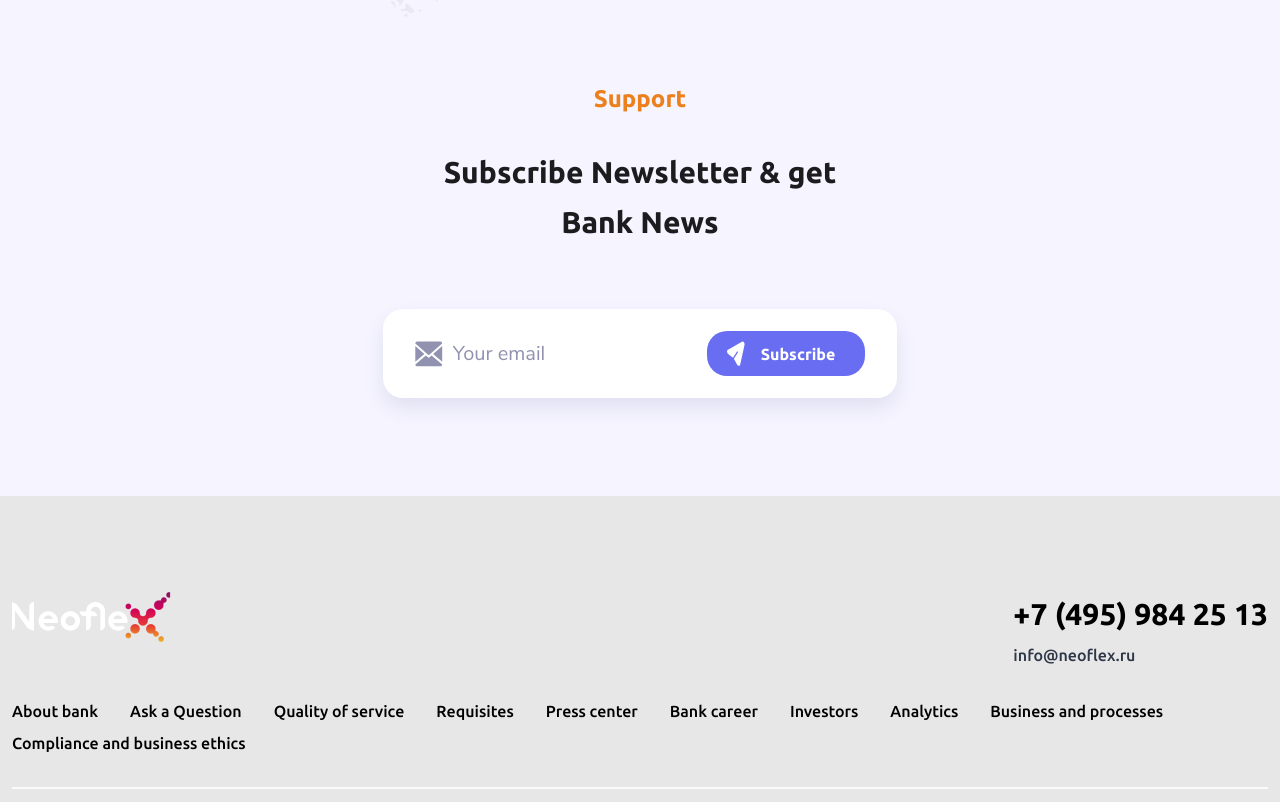
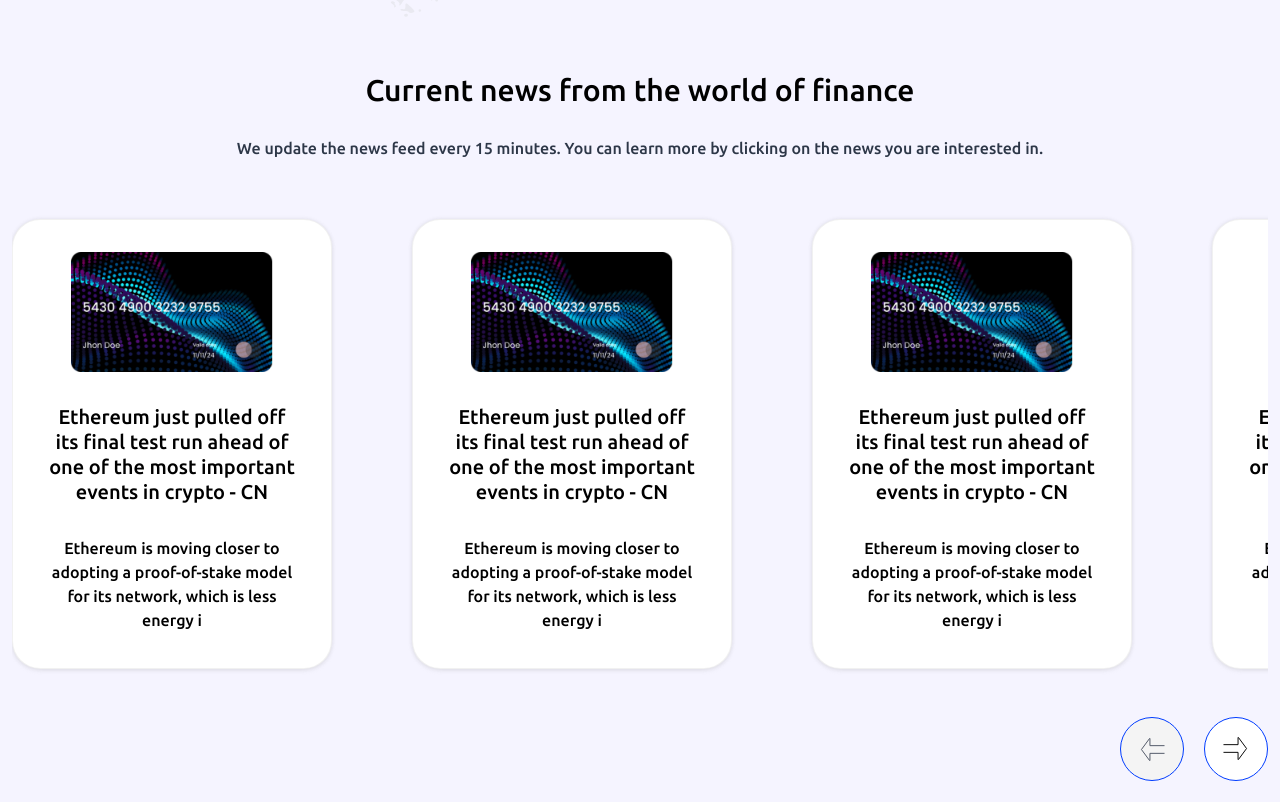
Before and after one commit to ilyhan/Neobank, a React (Vite) app: page /home in a window 1280 px wide. Shown: the part 2218-3020 px from the top of the page. Built offline with nearby package versions, Linux system fonts and the light colour scheme; no server answers.

Commit message:
верстка

```diff
--- /dev/null
+++ b/src/common/arrays/newsCardLists.ts
@@ -0,0 +1,38 @@
+interface INewsCard {
+    src: string;
+    title: string;
+    description: string;
+    alt?: string;
+}
+
+export const newsCardList: INewsCard[] = [
+    {
+        src: '/public/images/cardsDesign/cardDesign1.png',
+        title: 'Ethereum just pulled off its final test run ahead of one of the most important events in crypto - CN',
+        description: 'Ethereum is moving closer to adopting a proof-of-stake model for its network, which is less energy i',
+    },
+
+    {
+        src: '/public/images/cardsDesign/cardDesign1.png',
+        title: 'Ethereum just pulled off its final test run ahead of one of the most important events in crypto - CN',
+        description: 'Ethereum is moving closer to adopting a proof-of-stake model for its network, which is less energy i',
+    },
+
+    {
+        src: '/public/images/cardsDesign/cardDesign1.png',
+        title: 'Ethereum just pulled off its final test run ahead of one of the most important events in crypto - CN',
+        description: 'Ethereum is moving closer to adopting a proof-of-stake model for its network, which is less energy i',
+    },
+
+    {
+        src: '/public/images/cardsDesign/cardDesign1.png',
+        title: 'Ethereum just pulled off its final test run ahead of one of the most important events in crypto - CN',
+        description: 'Ethereum is moving closer to adopting a proof-of-stake model for its network, which is less energy i',
+    },
+
+    {
+        src: '/public/images/cardsDesign/cardDesign1.png',
+        title: 'Ethereum just pulled off its final test run ahead of one of the most important events in crypto - CN',
+        description: 'Ethereum is moving closer to adopting a proof-of-stake model for its network, which is less energy i',
+    },
+]
--- /dev/null
+++ b/src/common/components/slider/Slider.tsx
@@ -0,0 +1,31 @@
+import SvgHelper from "@/common/svg-helper/SvgHelper";
+import Button from "@/common/ui/button/Button";
+import "@/common/components/slider/style.scss";
+import SliderItems from "@/common/components/slider/SliderItems";
+
+const Slider = () => {
+    return (
+        <section className="slider">
+            <h2 className="slider__title">Current news from the world of finance</h2>
+
+            <p className="slider__description">
+                We update the news feed every 15 minutes. You can learn more
+                by clicking on the news you are interested in.
+            </p>
+
+            <SliderItems/>
+
+            <div className="slider__actions">
+                <Button classes="slider__button" title="прокрутить влево" disabled>
+                    <SvgHelper iconName="arrow" className="slider__button-icon" />
+                </Button>
+
+                <Button classes="slider__button slider__button_rotate" title="прокрутить вправо">
+                    <SvgHelper iconName="arrow" className="slider__button-icon" />
+                </Button>
+            </div>
+        </section>
+    )
+};
+
+export default Slider;
--- /dev/null
+++ b/src/common/components/slider/SliderItems.tsx
@@ -0,0 +1,26 @@
+import { newsCardList } from "@/common/arrays/newsCardLists"
+import RenderList from "@/common/helper/RenderList"
+import SliderCard from "@/common/components/sliderCard/SliderCard"
+import "@/common/components/slider/style.scss";
+
+const SliderItems = () => {
+    return (
+        <RenderList
+            items={newsCardList}
+            classes="slider__cards"
+            renderItem={(item, index) => (
+                <li key={index}>
+                    <SliderCard
+                        title={item.title}
+                        description={item.description}
+                        src={item.src}
+                        alt={item.alt}
+                        link=""
+                    />
+                </li>
+            )}
+        />
+    )
+};
+
+export default SliderItems;
--- /dev/null
+++ b/src/common/components/slider/style.scss
@@ -0,0 +1,106 @@
+@use "@/common/styles/mixin.scss" as *;
+@use "@/common/styles/styleConstants" as *;
+
+.slider {
+    width: 100%;
+    overflow-x: hidden;
+    text-align: center;
+    margin-top: 48px;
+
+    &__title{
+        @include clampText($text-m-small-title, $text-small-title);
+        font-weight: 500;
+        line-height: 50px;
+    }
+
+    &__description{
+        @include clampText($text-m-main, $text-main);
+        color: $color-misty-grey;
+        font-weight: 500;
+        line-height: 50px;
+        margin-block: 8px 46px;
+    }
+
+    &__cards {
+        display: flex;
+        gap: 80px;
+        width: fit-content;
+        margin-bottom: 48px;
+        transition: $transition-fast;
+    }
+
+    &__actions {
+        display: flex;
+        gap:20px;
+        width: fit-content;
+        margin-inline: auto 0;
+    }
+
+    &__button {
+        height: 64px;
+        aspect-ratio: 1;
+        background-color: $color-total-white;
+        border: 1px solid $color-bright-blue;
+        border-radius: 50%;
+
+        &:hover {
+            @media (hover: hover) {
+                background-color: $color-bright-blue;
+                .slider__button-icon{
+                    color: $color-total-white;
+                }
+            }
+        }
+
+        &:active {
+            scale: 0.95;
+            opacity: 0.9;
+        }
+
+        &:disabled {
+            background-color: $color-soft-white;
+
+            .slider__button-icon{
+                color: $color-dark-grey;
+            }
+
+            &:active {
+                scale: none;
+                opacity: 1;
+            }
+        }
+
+        &_rotate {
+            rotate: 180deg;
+        }
+    }
+}
+
+
+@media (max-width: $tablet){
+    .slider{
+        &__description {
+            line-height: 35px;
+        }
+    }
+}
+
+@media (max-width: $mobile){
+    .slider{
+        &__title {
+            line-height: 40px;
+        }
+
+        &__description {
+            line-height: 25px;
+        }
+
+        &__cards{
+            gap: 60px;
+        }
+
+        &__button {
+            height: 54px;
+        }
+    }
+}
--- /dev/null
+++ b/src/common/components/sliderCard/SliderCard.tsx
@@ -0,0 +1,30 @@
+import "@/common/components/sliderCard/style.scss";
+import { Link } from "react-router-dom";
+
+interface ISliderCardProps {
+    src: string;
+    title: string;
+    description: string;
+    link: string;
+    alt?: string;
+}
+
+const SliderCard = ({ src, title, description, link, alt = "Картинка новости" }: ISliderCardProps) => {
+    return (
+        <article className="card">
+            <Link to={link} target="_blank">
+                <img src={src} className="card__image" alt={alt} />
+
+                <p className="card__title">
+                    {title}
+                </p>
+
+                <p className="card__description">
+                    {description}
+                </p>
+            </Link>
+        </article>
+    )
+}
+
+export default SliderCard;
--- /dev/null
+++ b/src/common/components/sliderCard/style.scss
@@ -0,0 +1,52 @@
+@use "@/common/styles/mixin.scss" as *;
+@use "@/common/styles/styleConstants" as *;
+
+.card {
+    display: inline-block;
+    width: 320px;
+    height: 450px;
+    padding: 32px;
+    border: 1px solid $color-grey-border;
+    border-radius: $border-radius-xl;
+    box-shadow: $shadow-def;
+    background-color: $color-total-white;
+    text-align: center;
+
+    &__image {
+        width: 100%;
+        height: 120px;
+        object-fit: contain;
+    }
+
+    &__title {
+        @include clampText($text-m-medium, $text-medium);
+        @include textEllipsis(4);
+        line-height: 25px;
+        font-weight: 500;
+        margin-block: 32px;
+    }
+
+    &__description {
+        @include clampText($text-m-main, $text-main);
+        @include textEllipsis(4);
+        font-weight: 500;
+    }
+}
+
+@media (max-width: $tablet) {
+    .card {
+        width: 310px;
+        height: 430px;
+    }
+}
+
+@media (max-width: $mobile) {
+    .card {
+        width: 300px;
+        height: 415px;
+
+        &__title {
+            margin-block: 25px;
+        }
+    }
+}
--- a/src/common/styles/mixin.scss
+++ b/src/common/styles/mixin.scss
@@ -22,3 +22,11 @@
     justify-content: space-between;
     align-items: center;
 }
+
+@mixin textEllipsis($num: 3) {
+    display: -webkit-box;
+    -webkit-line-clamp: $num;
+    -webkit-box-orient: vertical;
+    overflow: hidden;
+    text-overflow: ellipsis;
+}
--- a/src/common/styles/styleConstants.scss
+++ b/src/common/styles/styleConstants.scss
@@ -20,6 +20,7 @@
 $color-medium-grey:rgba(128, 128, 128, 1);
 $color-misty-grey: rgba(45, 55, 72, 1);
 $color-grey-input: rgba(144, 146, 176, 1);
+$color-grey-border: rgba(187, 187, 187, 0.2);
 //accent
 $color-loader: rgba(180, 56, 122, 1);
 $color-accent: rgba(235, 128, 29, 1);
--- a/src/common/svg-helper/index.ts
+++ b/src/common/svg-helper/index.ts
@@ -4,6 +4,7 @@
 import success from '@/common/svg-helper/icons/success.svg?react';
 import email from '@/common/svg-helper/icons/email.svg?react';
 import send from '@/common/svg-helper/icons/send.svg?react';
+import arrow from '@/common/svg-helper/icons/arrow.svg?react';
 
 export type IconType = React.FunctionComponent<
     React.SVGProps<SVGSVGElement> & {
@@ -17,7 +18,8 @@
     | 'close'
     | 'success'
     | 'email'
-    | 'send';
+    | 'send'
+    | 'arrow';
 
 export const ImageComponents: Record<ImageComponentsTypes, IconType> = {
     logo,
@@ -26,4 +28,5 @@
     success,
     email,
     send,
+    arrow,
 };
--- a/src/common/ui/button/Button.tsx
+++ b/src/common/ui/button/Button.tsx
@@ -2,14 +2,29 @@
 
 interface IButtonProps {
     children: React.ReactNode;
+    title?: string;
     onClick?: () => void;
     classes?: string;
     type?: "button" | "submit" | "reset";
+    disabled?: boolean;
 }
 
-const Button = ({ children, onClick, classes = '', type = 'button' }: IButtonProps) => {
+const Button = ({
+    children,
+    onClick,
+    title,
+    classes = '',
+    type = 'button',
+    disabled = false
+}: IButtonProps) => {
     return (
-        <button onClick={onClick} className={"button" + " " + classes} type={type}>
+        <button
+            onClick={onClick}
+            className={"button" + " " + classes}
+            type={type}
+            disabled={disabled}
+            title={title}
+        >
             {children}
         </button>
     )
--- a/src/modules/home/Home.tsx
+++ b/src/modules/home/Home.tsx
@@ -2,6 +2,7 @@
 import CurrencyRates from "@/common/components/currencyRates/CurrencyRates";
 import Features from "@/common/components/features/Features";
 import Feedback from "@/common/components/feedback/Feedback";
+import Slider from "@/common/components/slider/Slider";
 import WorldMap from "@/common/components/worldMap/WorldMap";
 import "@/modules/home/style.scss";
 
@@ -12,6 +13,7 @@
             <Features />
             <CurrencyRates />
             <WorldMap />
+            <Slider />
             <Feedback />
         </main>
     )
--- a/src/modules/home/style.scss
+++ b/src/modules/home/style.scss
@@ -3,6 +3,7 @@
 
 .main {
     @include defaultWrapper;
+    width: 100vw;
     margin-block: 131px 98px;
 }
 
```
Also changed, not shown: src/common/svg-helper/icons/arrow.svg (added).
